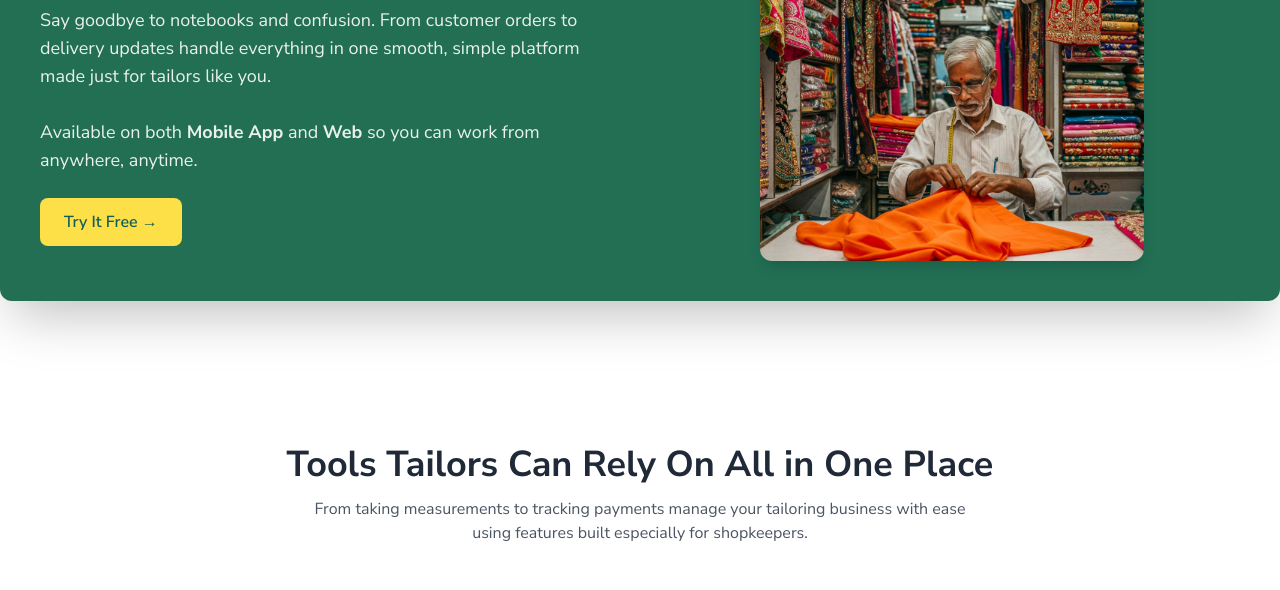
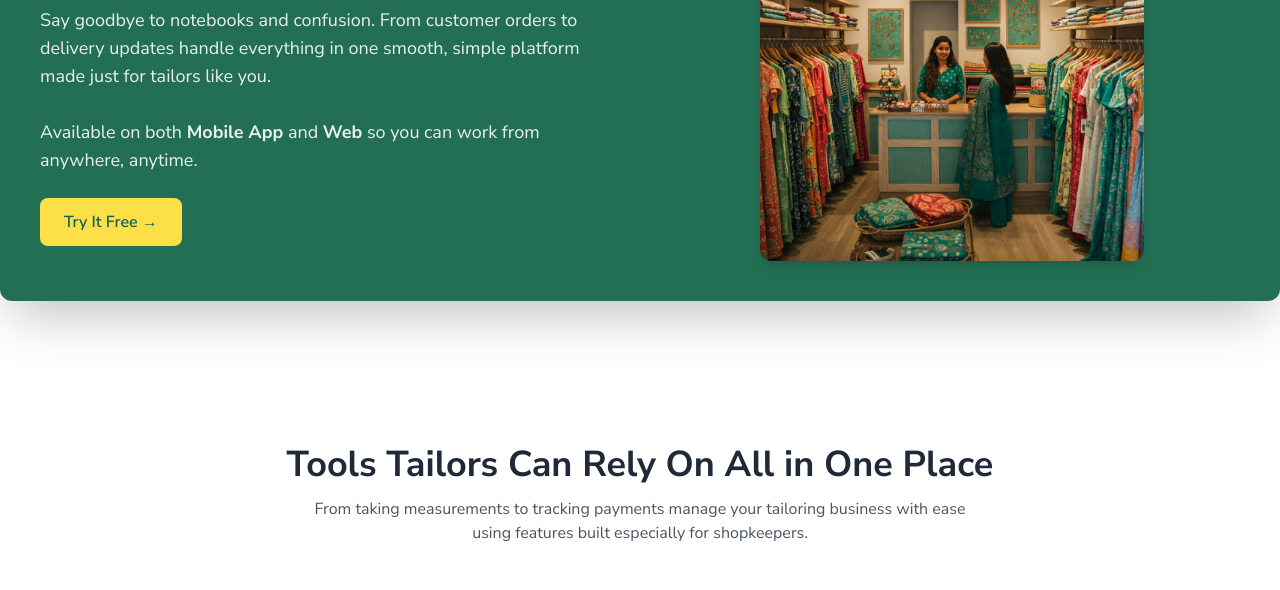
Before and after one commit to tailorjee/tailorjeeHTML, a website built with Parcel: page index.html in a window 1280 px wide. Shown: the part 267-857 px from the top of the page. Built offline with nearby package versions, Linux system fonts and the light colour scheme.

Commit message:
image update

```diff
--- a/index.html
+++ b/index.html
@@ -148,7 +148,7 @@
       <!-- Right Image -->
       <div class="relative flex justify-center">
         <img
-          src="/images/Gemini_Generated_Image_pfih2upfih2upfih.jpeg"
+          src="/images/Gemini_Generated_Image_c3xj8bc3xj8bc3xj.jpeg"
           alt="Tailor Management"
           class="w-96 max-w-full rounded-xl shadow-lg transform hover:scale-105 transition duration-500"
         />
```
Also changed, not shown: images/Gemini_Generated_Image_c3xj8bc3xj8bc3xj.jpeg (added).
